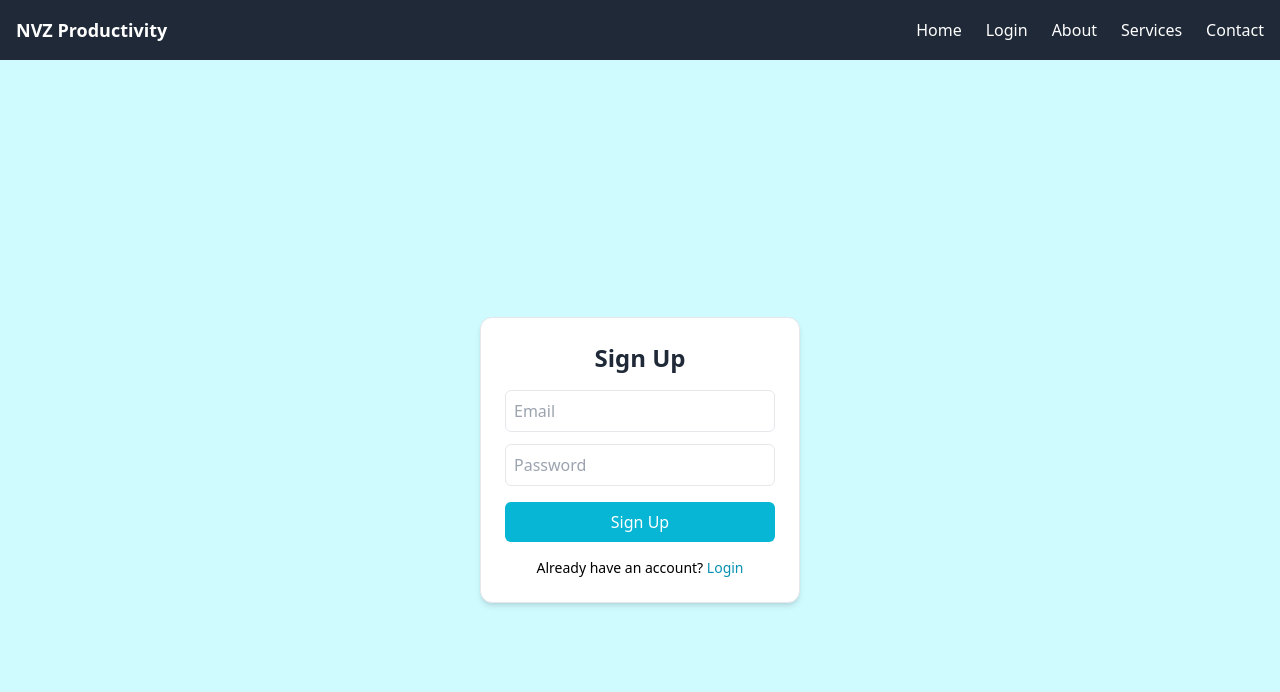
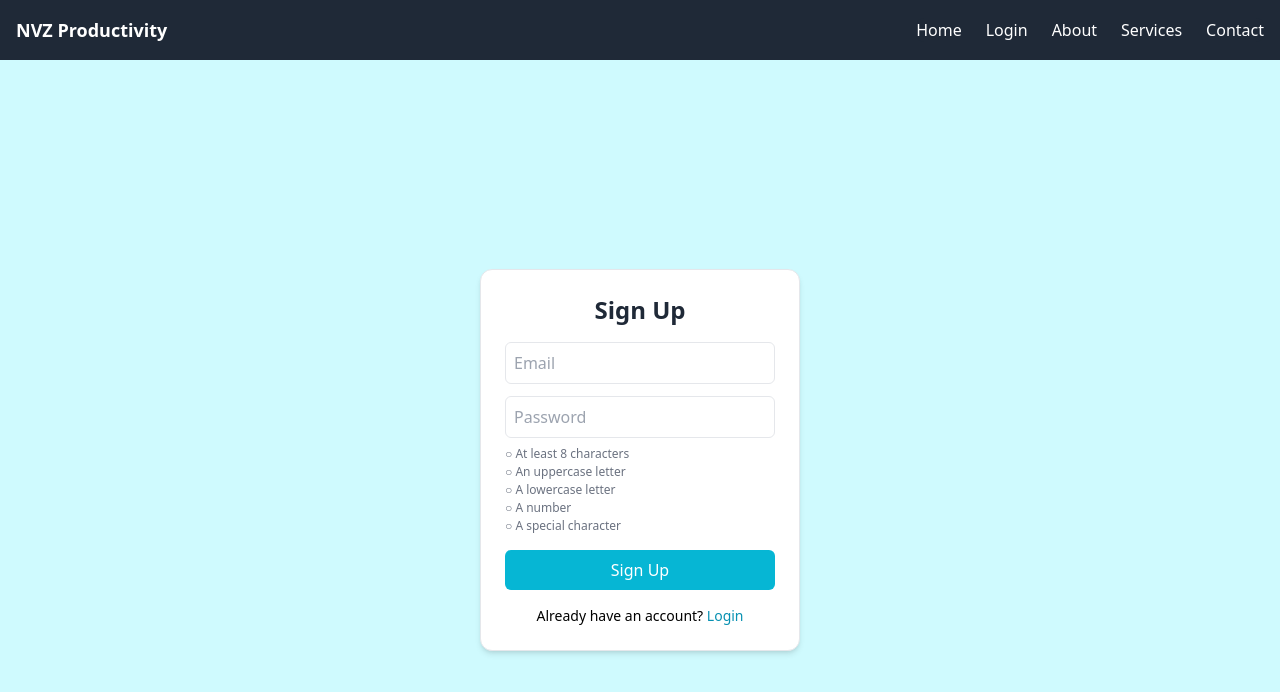
Before and after one commit to Kumoko8/inviz-productivity-app, a React (Vite) app in the folder frontend/: page /signup in a window 1280 px wide. Shown: the top 692 px of the page. Built offline with nearby package versions, Linux system fonts and the light colour scheme; no server answers.

Commit message:
increased password requirements and security checked the reset password email and added forgot password button for user reset and new password rules posted

```diff
--- a/frontend/src/components/Authform.tsx
+++ b/frontend/src/components/Authform.tsx
@@ -1,22 +1,55 @@
 // src/components/AuthForm.tsx
 import React, { useState } from "react";
 import { useNavigate } from "react-router-dom";
-import { getAuth, createUserWithEmailAndPassword, signInWithEmailAndPassword } from "firebase/auth";
+import { getAuth, createUserWithEmailAndPassword, signInWithEmailAndPassword, sendPasswordResetEmail } from "firebase/auth";
 
 interface AuthFormProps {
   isSignup: boolean;
 }
 
+const PASSWORD_RULES = [
+  { label: "At least 8 characters", test: (p: string) => p.length >= 8 },
+  { label: "An uppercase letter", test: (p: string) => /[A-Z]/.test(p) },
+  { label: "A lowercase letter", test: (p: string) => /[a-z]/.test(p) },
+  { label: "A number", test: (p: string) => /[0-9]/.test(p) },
+  { label: "A special character", test: (p: string) => /[^A-Za-z0-9]/.test(p) },
+];
+
 const AuthForm: React.FC<AuthFormProps> = ({ isSignup }) => {
   const [email, setEmail] = useState("");
   const [password, setPassword] = useState("");
   const [error, setError] = useState("");
+  const [info, setInfo] = useState("");
   const navigate = useNavigate();
   const auth = getAuth();
+
+  const handleForgotPassword = async () => {
+    setError("");
+    setInfo("");
+    if (!email.trim()) {
+      setError("Enter your email above, then click Forgot password.");
+      return;
+    }
+    try {
+      await sendPasswordResetEmail(auth, email.trim());
+      setInfo("If an account exists for that email, a reset link has been sent. Check your spam folder too.");
+    } catch (err: any) {
+      console.error("Password reset error:", err);
+      if (err?.code === "auth/invalid-email") setError("Please enter a valid email address.");
+      else if (err?.code === "auth/too-many-requests") setError("Too many attempts. Please try again later.");
+      else setInfo("If an account exists for that email, a reset link has been sent. Check your spam folder too.");
+    }
+  };
 
   const handleSubmit = async (e: React.FormEvent) => {
     e.preventDefault();
     setError("");
+    setInfo("");
+
+    if (isSignup && !PASSWORD_RULES.every((r) => r.test(password))) {
+      setError("Password does not meet the requirements below.");
+      return;
+    }
 
     try {
       if (isSignup) {
@@ -58,11 +91,37 @@ const AuthForm: React.FC<AuthFormProps> = ({ isSignup }) => {
           placeholder="Password"
           value={password}
           onChange={(e) => setPassword(e.target.value)}
-          className="w-full p-2 mb-4 border rounded-md focus:outline-none focus:ring-2 focus:ring-cyan-400"
+          className={`w-full p-2 ${isSignup ? "mb-2" : "mb-4"} border rounded-md focus:outline-none focus:ring-2 focus:ring-cyan-400`}
           required
         />
 
+        {isSignup && (
+          <ul className="text-xs mb-4 space-y-0.5">
+            {PASSWORD_RULES.map((r) => {
+              const ok = r.test(password);
+              return (
+                <li key={r.label} className={ok ? "text-green-600" : "text-gray-500"}>
+                  {ok ? "✓" : "○"} {r.label}
+                </li>
+              );
+            })}
+          </ul>
+        )}
+
+        {!isSignup && (
+          <div className="text-right -mt-2 mb-3">
+            <button
+              type="button"
+              onClick={handleForgotPassword}
+              className="text-sm text-cyan-600 hover:underline"
+            >
+              Forgot password?
+            </button>
+          </div>
+        )}
+
         {error && <p className="text-red-500 text-sm mb-3">{error}</p>}
+        {info && <p className="text-green-600 text-sm mb-3">{info}</p>}
 
         <button
           type="submit"
```
